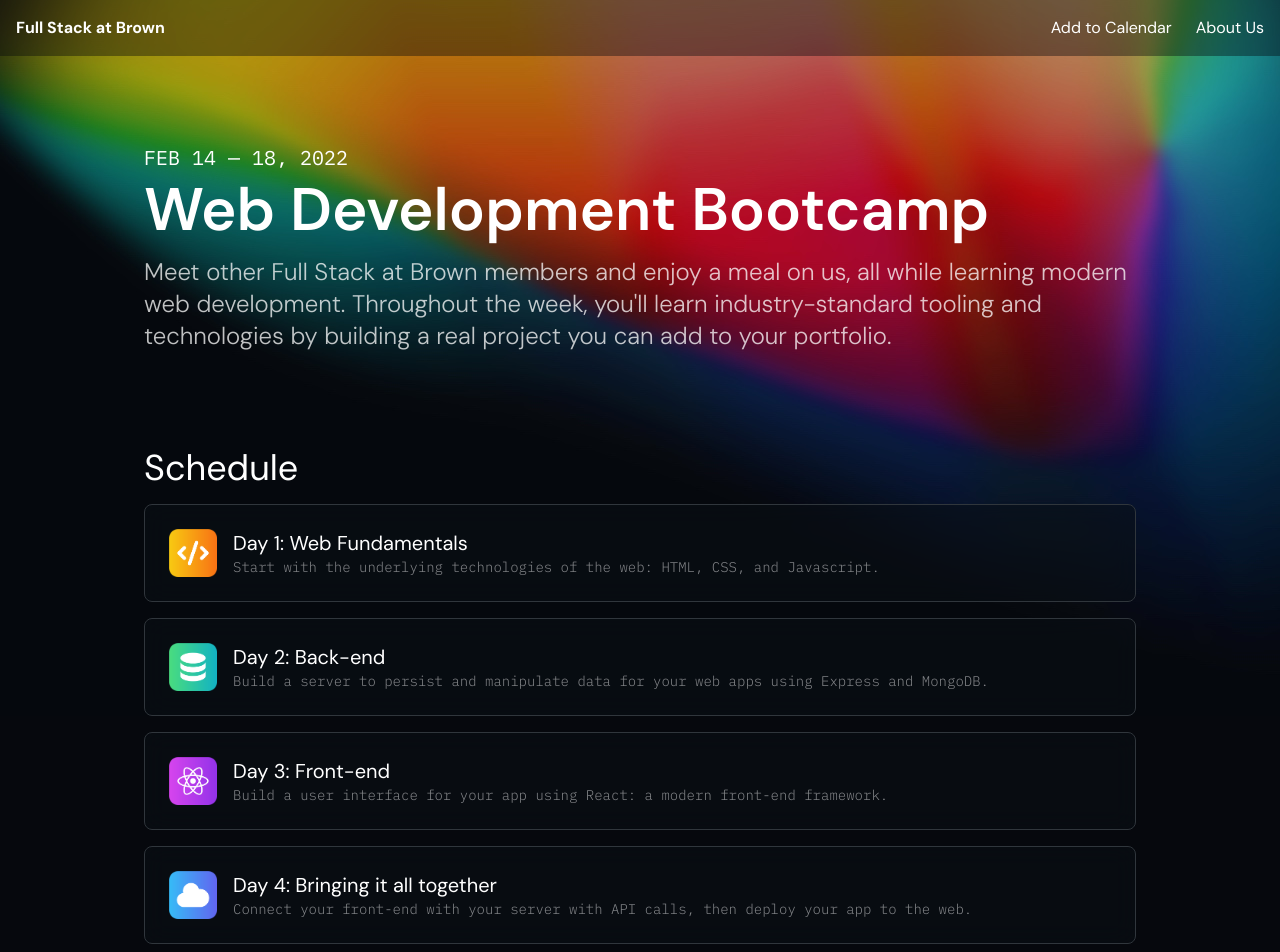
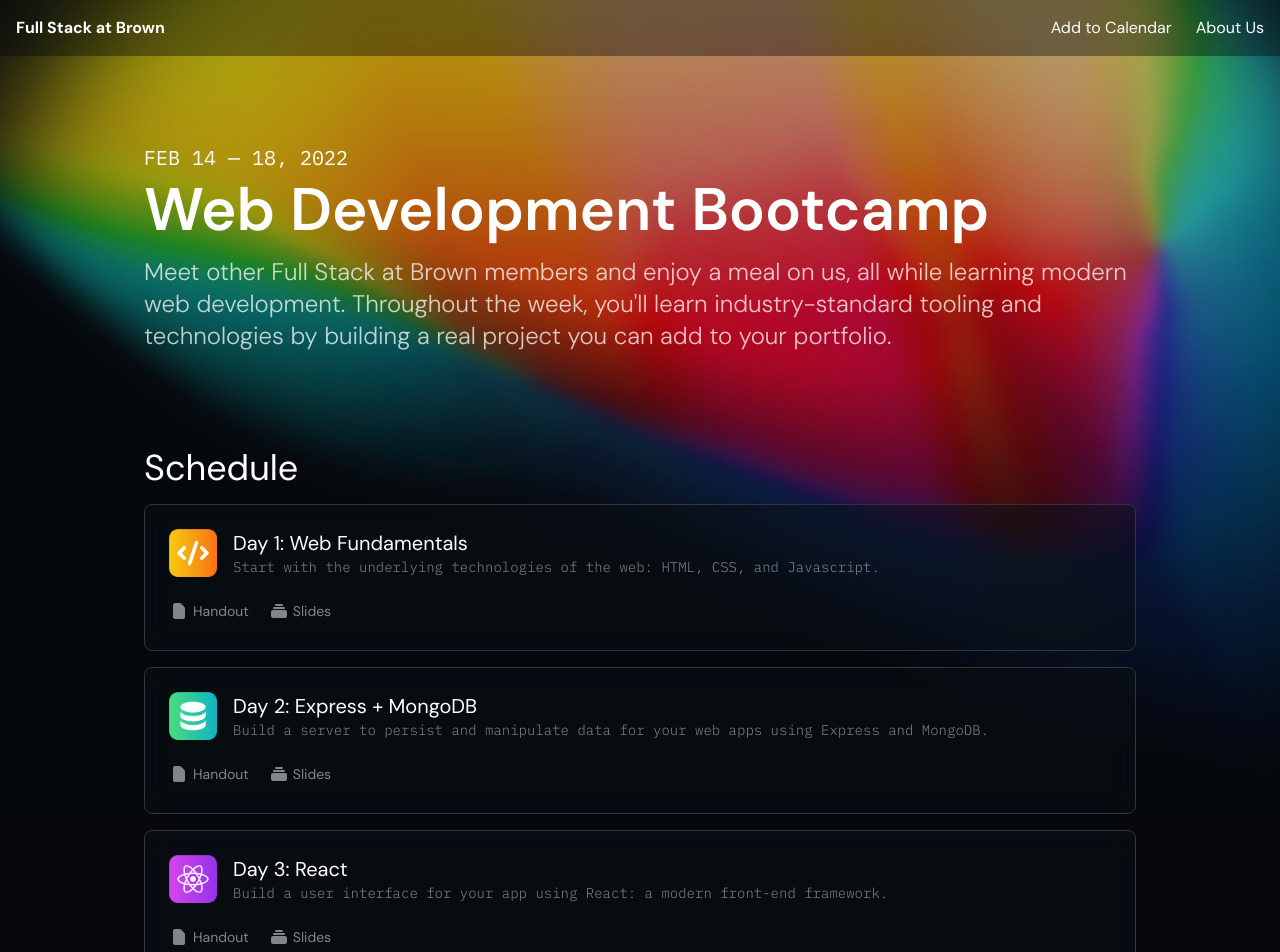
Before and after one commit to xuvi7/bootcamp-fall2025, a Next.js app: page / in a window 1280 px wide. Shown: the top 952 px of the page. Built offline with nearby package versions, Linux system fonts and the light colour scheme.

Commit message:
handouts

```diff
--- a/components/ScheduleItem.tsx
+++ b/components/ScheduleItem.tsx
@@ -1,8 +1,11 @@
 export default function ScheduleItem({
                                          name,
                                          description,
-                                         image
-                                     }: { name: string; description: string; image: string; }) {
+                                         image,
+                                         handout,
+                                         slides,
+                                         recording,
+                                     }: { name: string; description: string; image: string; handout: string; slides: string; recording: string; }) {
     return <li
         className="p-5 md:p-6 backdrop-blur-md bg-opacity-50 border border-[#30363C] bg-[#0B1016] rounded-lg">
         <div className="flex items-center justify-start">
@@ -16,33 +19,30 @@
                 </p>
             </div>
         </div>
-        {/*<div className="space-x-5 mt-6 text-xs md:text-sm opacity-50">*/}
-        {/*    <a className="inline-flex items-center">*/}
-        {/*        <svg xmlns="http://www.w3.org/2000/svg" className="h-5 w-5 mr-1" viewBox="0 0 20 20"*/}
-        {/*             fill="currentColor">*/}
-        {/*            <path fillRule="evenodd"*/}
-        {/*                  d="M4 4a2 2 0 012-2h4.586A2 2 0 0112 2.586L15.414 6A2 2 0 0116 7.414V16a2 2 0 01-2 2H6a2 2 0 01-2-2V4z"*/}
-        {/*                  clipRule="evenodd"/>*/}
-        {/*        </svg>*/}
-        {/*        Handout*/}
-        {/*    </a>*/}
-        {/*    <a className="inline-flex items-center">*/}
-        {/*        <svg xmlns="http://www.w3.org/2000/svg" className="h-5 w-5 mr-1" viewBox="0 0 20 20"*/}
-        {/*             fill="currentColor">*/}
-        {/*            <path*/}
-        {/*                d="M7 3a1 1 0 000 2h6a1 1 0 100-2H7zM4 7a1 1 0 011-1h10a1 1 0 110 2H5a1 1 0 01-1-1zM2 11a2 2 0 012-2h12a2 2 0 012 2v4a2 2 0 01-2 2H4a2 2 0 01-2-2v-4z"/>*/}
-        {/*        </svg>*/}
-        {/*        Slides*/}
-        {/*    </a>*/}
-        {/*    <a className="inline-flex items-center">*/}
-        {/*        <svg xmlns="http://www.w3.org/2000/svg" className="h-5 w-5 mr-1" viewBox="0 0 20 20"*/}
-        {/*             fill="currentColor">*/}
-        {/*            <path fillRule="evenodd"*/}
-        {/*                  d="M10 18a8 8 0 100-16 8 8 0 000 16zM9.555 7.168A1 1 0 008 8v4a1 1 0 001.555.832l3-2a1 1 0 000-1.664l-3-2z"*/}
-        {/*                  clipRule="evenodd"/>*/}
-        {/*        </svg>*/}
-        {/*        Watch Recording*/}
-        {/*    </a>*/}
-        {/*</div>*/}
+        <div className="space-x-5 mt-6 text-xs md:text-sm opacity-50">
+           <a className="inline-flex items-center" href={handout}>
+               <svg xmlns="http://www.w3.org/2000/svg" className="h-5 w-5 mr-1" viewBox="0 0 20 20">
+                    <path fillRule="evenodd" fill="currentColor" d="M4 4a2 2 0 012-2h4.586A2 2 0 0112 2.586L15.414 6A2 2 0 0116 7.414V16a2 2 0 01-2 2H6a2 2 0 01-2-2V4z" clipRule="evenodd"/>
+                </svg>
+                Handout
+            </a>
+            {slides && <a className="inline-flex items-center" href={slides}>
+                <svg xmlns="http://www.w3.org/2000/svg" className="h-5 w-5 mr-1" viewBox="0 0 20 20"
+                     fill="currentColor">
+                    <path
+                        d="M7 3a1 1 0 000 2h6a1 1 0 100-2H7zM4 7a1 1 0 011-1h10a1 1 0 110 2H5a1 1 0 01-1-1zM2 11a2 2 0 012-2h12a2 2 0 012 2v4a2 2 0 01-2 2H4a2 2 0 01-2-2v-4z"/>
+                </svg>
+                Slides
+            </a>}
+            {recording && <a className="inline-flex items-center" href={recording}>
+                <svg xmlns="http://www.w3.org/2000/svg" className="h-5 w-5 mr-1" viewBox="0 0 20 20"
+                     fill="currentColor">
+                    <path fillRule="evenodd"
+                          d="M10 18a8 8 0 100-16 8 8 0 000 16zM9.555 7.168A1 1 0 008 8v4a1 1 0 001.555.832l3-2a1 1 0 000-1.664l-3-2z"
+                          clipRule="evenodd"/>
+                </svg>
+                Watch Recording
+            </a>}
+        </div>
     </li>
 }
--- a/pages/index.tsx
+++ b/pages/index.tsx
@@ -4,28 +4,43 @@
 import {useEffect, useState} from "react";
 import LinkCard from "../components/LinkCard";
 
-const workshops: { name: string; description: string; image: string; }[] = [
+const workshops: { name: string; description: string; image: string; handout: string; slides: string; recording: string; }[] = [
     {
         name: "Day 1: Web Fundamentals",
         description: "Start with the underlying technologies of the web: HTML, CSS, and Javascript.",
-        image: "/basics.png"
+        image: "/basics.png",
+        handout: "https://docs.google.com/document/d/1a83KTdmtK0z4oZLaTgh_4ExTbAaTiTx3GJMGP-oLFsw/edit?usp=sharing",
+        slides: "https://docs.google.com/presentation/d/13qkkdAVIT6mwLy4qyAY9ynSAAHfGfz1sezf2kOYoQCE/edit?usp=sharing",
+        recording: "",
     }, {
-        name: "Day 2: Back-end",
+        name: "Day 2: Express + MongoDB",
         description: "Build a server to persist and manipulate data for your web apps using Express and MongoDB.",
-        image: "/backend.png"
+        image: "/backend.png",
+        handout: "https://docs.google.com/document/d/1WxxlqsyOYnptE33OxHUHaWjfRItncqZWroQAjnVVgGw/edit?usp=sharing",
+        slides: "https://docs.google.com/presentation/d/1NVNPa4c_-TtRdxGs6DDKbA4JTF5BEgu89UfT1s5Io-I/edit?usp=sharing",
+        recording: "",
     },
     {
-        name: "Day 3: Front-end",
+        name: "Day 3: React",
         description: "Build a user interface for your app using React: a modern front-end framework.",
-        image: "/react.png"
+        image: "/react.png",
+        handout: "https://docs.google.com/document/d/1_RKXZ8zZeOjXBCHqUUzdO9HZIn6HTNcIJ1zp0fMalBk/edit?usp=sharing",
+        slides: "https://docs.google.com/presentation/d/1D-jKkyuI6bpI2aY_oMRXehN5akXosjJOOSVK4wKgFEg/edit?usp=sharing",
+        recording: "",
     }, {
-        name: "Day 4: Bringing it all together",
+        name: "Day 4: Integration",
         description: "Connect your front-end with your server with API calls, then deploy your app to the web.",
-        image: "/deploy.png"
+        image: "/deploy.png",
+        handout: "https://docs.google.com/document/d/12pslUWkeq9Hi14vUFoOc8QhwdFv6IpuvGPktHP8G0tw/edit?usp=sharing",
+        slides: "https://docs.google.com/presentation/d/15S0QZL1J5B_GGwt6gJY-Q4cYRNxoY6siIWSxXvywWZ0/edit?usp=sharing",
+        recording: "",
     }, {
-        name: "Day 5: Closing",
+        name: "Day 5: Wrapping Up",
         description: "Add the finishing touches to your app, ask questions, and see where to go from here.",
-        image: "/touches.png"
+        image: "/touches.png",
+        handout: "https://docs.google.com/document/d/1mLgCG-N6sSERUtWw7tUtKrjHyB6ZVi8leX0wHat4_jE/edit?usp=sharing",
+        slides: "",
+        recording: "",
     }];
 
 const Home: NextPage = () => {
@@ -72,7 +87,10 @@
                             {workshops.slice(0, 2).map(workshop => <ScheduleItem key={workshop.name}
                                                                                  name={workshop.name}
                                                                                  description={workshop.description}
-                                                                                 image={workshop.image}/>)}
+                                                                                 image={workshop.image}
+                                                                                 handout={workshop.handout}
+                                                                                 slides={workshop.slides}
+                                                                                 recording={workshop.recording}/>)}
                         </ul>
                     </section>
                 </div>
@@ -83,7 +101,10 @@
                         {workshops.slice(2).map(workshop => <ScheduleItem key={workshop.name}
                                                                           name={workshop.name}
                                                                           description={workshop.description}
-                                                                          image={workshop.image}/>)}
+                                                                          image={workshop.image}
+                                                                          handout={workshop.handout}
+                                                                          slides={workshop.slides}
+                                                                          recording={workshop.recording}/>)}
                     </ul>
                 </section>
                 <section>
```
